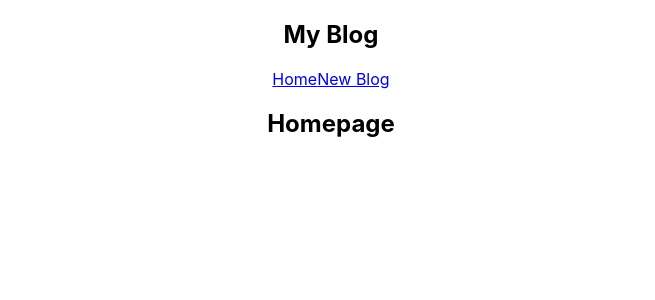
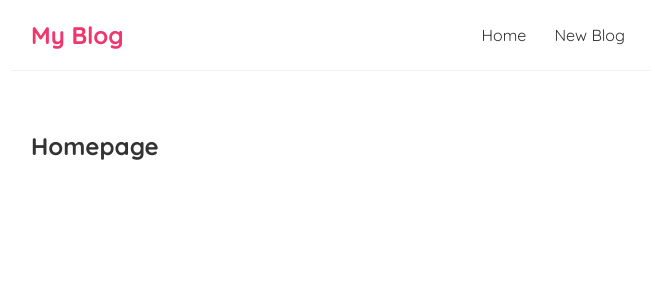
Before and after one commit to javigdeveloper/mini-blog, a React (Create React App) app: page / in a window 1280 px wide. Shown: the top 300 px of the page, without its empty margins (309-964 px from the left). Built offline with nearby package versions, Linux system fonts and the light colour scheme.

Commit message:
modify index.css styles

```diff
--- a/src/App.css
+++ /dev/null
@@ -1,38 +0,0 @@
-.App {
-  text-align: center;
-}
-
-.App-logo {
-  height: 40vmin;
-  pointer-events: none;
-}
-
-@media (prefers-reduced-motion: no-preference) {
-  .App-logo {
-    animation: App-logo-spin infinite 20s linear;
-  }
-}
-
-.App-header {
-  background-color: #282c34;
-  min-height: 100vh;
-  display: flex;
-  flex-direction: column;
-  align-items: center;
-  justify-content: center;
-  font-size: calc(10px + 2vmin);
-  color: white;
-}
-
-.App-link {
-  color: #61dafb;
-}
-
-@keyframes App-logo-spin {
-  from {
-    transform: rotate(0deg);
-  }
-  to {
-    transform: rotate(360deg);
-  }
-}
--- a/src/App.js
+++ b/src/App.js
@@ -1,4 +1,3 @@
-import "./App.css";
 import Navbar from "./Navbar";
 import Home from "./Home";
 
--- a/src/index.css
+++ b/src/index.css
@@ -1,13 +1,35 @@
-body {
+@import url("https://fonts.googleapis.com/css2?family=Quicksand:wght@300;400;500;600;700&display=swap");
+
+/* base styles */
+* {
   margin: 0;
-  font-family: -apple-system, BlinkMacSystemFont, 'Segoe UI', 'Roboto', 'Oxygen',
-    'Ubuntu', 'Cantarell', 'Fira Sans', 'Droid Sans', 'Helvetica Neue',
-    sans-serif;
-  -webkit-font-smoothing: antialiased;
-  -moz-osx-font-smoothing: grayscale;
+  font-family: "Quicksand";
+  color: #333;
 }
-
-code {
-  font-family: source-code-pro, Menlo, Monaco, Consolas, 'Courier New',
-    monospace;
+.navbar {
+  padding: 20px;
+  display: flex;
+  align-items: center;
+  max-width: 600px;
+  margin: 0 auto;
+  border-bottom: 1px solid #f2f2f2;
 }
+.navbar h1 {
+  color: #f1356d;
+}
+.navbar .links {
+  margin-left: auto;
+}
+.navbar a {
+  margin-left: 16px;
+  text-decoration: none;
+  padding: 6px;
+}
+.navbar a:hover {
+  color: #f1356d;
+}
+.content {
+  max-width: 600px;
+  margin: 40px auto;
+  padding: 20px;
+}
```
